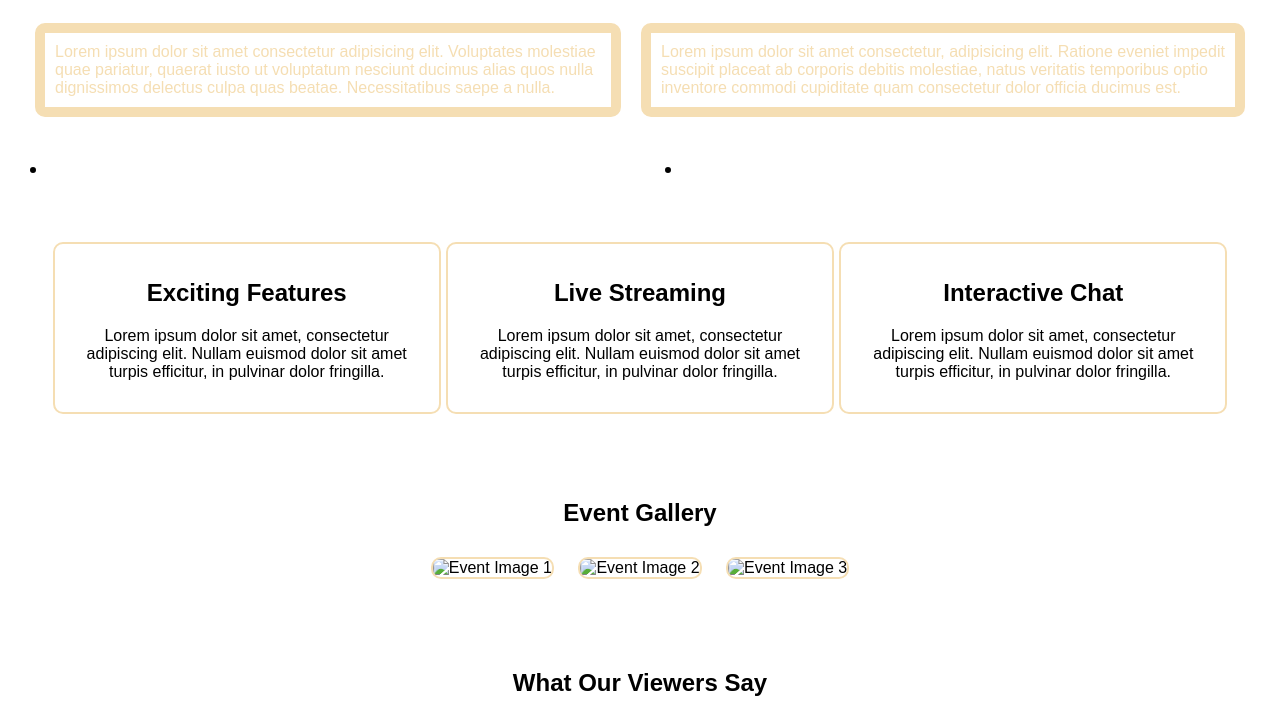
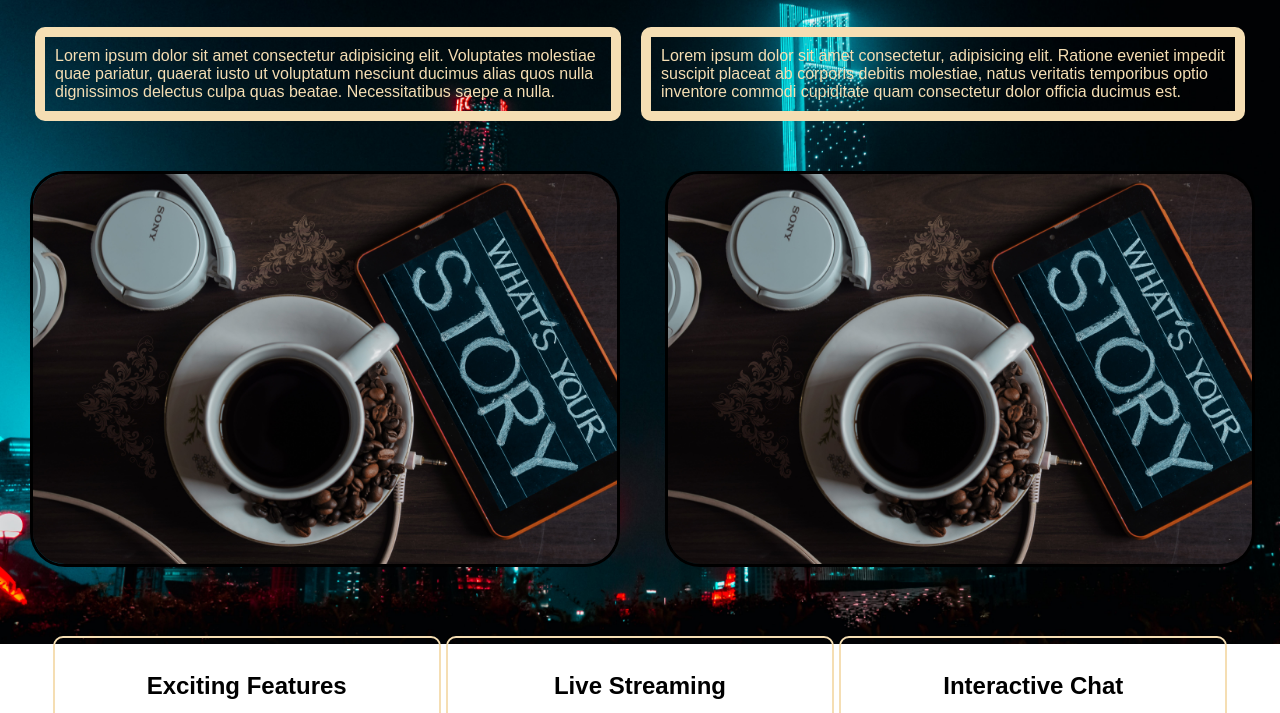
Before and after one commit to OFFlINE-abhi/ff, a plain HTML site: page index.html in a window 1280 px wide. Shown: the part 188-901 px from the top of the page. Drawn offline with Linux system fonts and the light colour scheme; files whose address does not match are found by name.

Commit message:
Update index.html

```diff
--- a/index.html
+++ b/index.html
@@ -7,7 +7,7 @@
     <title>Document</title>
     <style>
         body {
-            background-image: url("/img/pexels-irina-iriser-1366957.jpg");
+            background-image: url("/pexels-irina-iriser-1366957.jpg");
             background-position: center;
             background-repeat: no-repeat;
             background-size: cover;
@@ -397,7 +397,7 @@
 
     <nav class="navbar">
         <div class="left">
-            <img class="logo" src="/img/logo.jpg" height="100px" width="100px">
+            <img class="logo" src="/logo.jpg" height="100px" width="100px">
         </div>
         <div class="heading">
             <h1>
@@ -446,9 +446,9 @@
         </div>
     </section>
     <section class="second-section">
-        <div class="left-mid-div"> <img src="/img/pexels-arshad-sutar-1749303.jpg" alt="">
+        <div class="left-mid-div"> <img src="/pexels-arshad-sutar-1749303.jpg" alt="">
         </div>
-        <div class="right-mid-div"> <img src="/img/pexels-arshad-sutar-1749303.jpg" alt="">
+        <div class="right-mid-div"> <img src="/pexels-arshad-sutar-1749303.jpg" alt="">
         </div>
     </section>
 
@@ -473,9 +473,9 @@
     <section class="fourth-section">
         <h2>Event Gallery</h2>
         <div class="gallery">
-            <img src="/img/pexels-arshad-sutar-1749303.jpg" alt="Event Image 1">
-            <img src="/img/pexels-arshad-sutar-1749303.jpg" alt="Event Image 2">
-            <img src="/img/pexels-arshad-sutar-1749303.jpg" alt="Event Image 3">
+            <img src="/pexels-arshad-sutar-1749303.jpg" alt="Event Image 1">
+            <img src="/pexels-arshad-sutar-1749303.jpg" alt="Event Image 2">
+            <img src="/pexels-arshad-sutar-1749303.jpg" alt="Event Image 3">
             <!-- Add more images as needed -->
         </div>
     </section>
```
